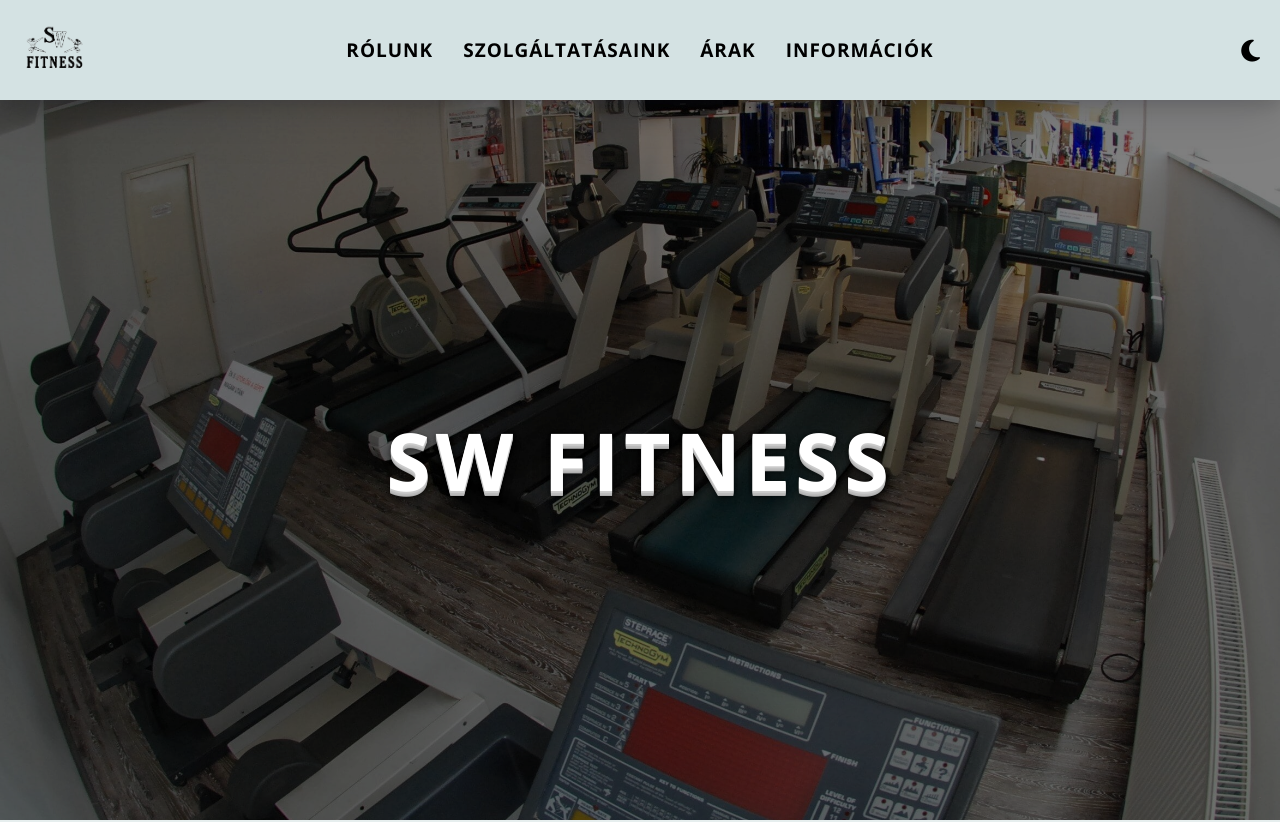
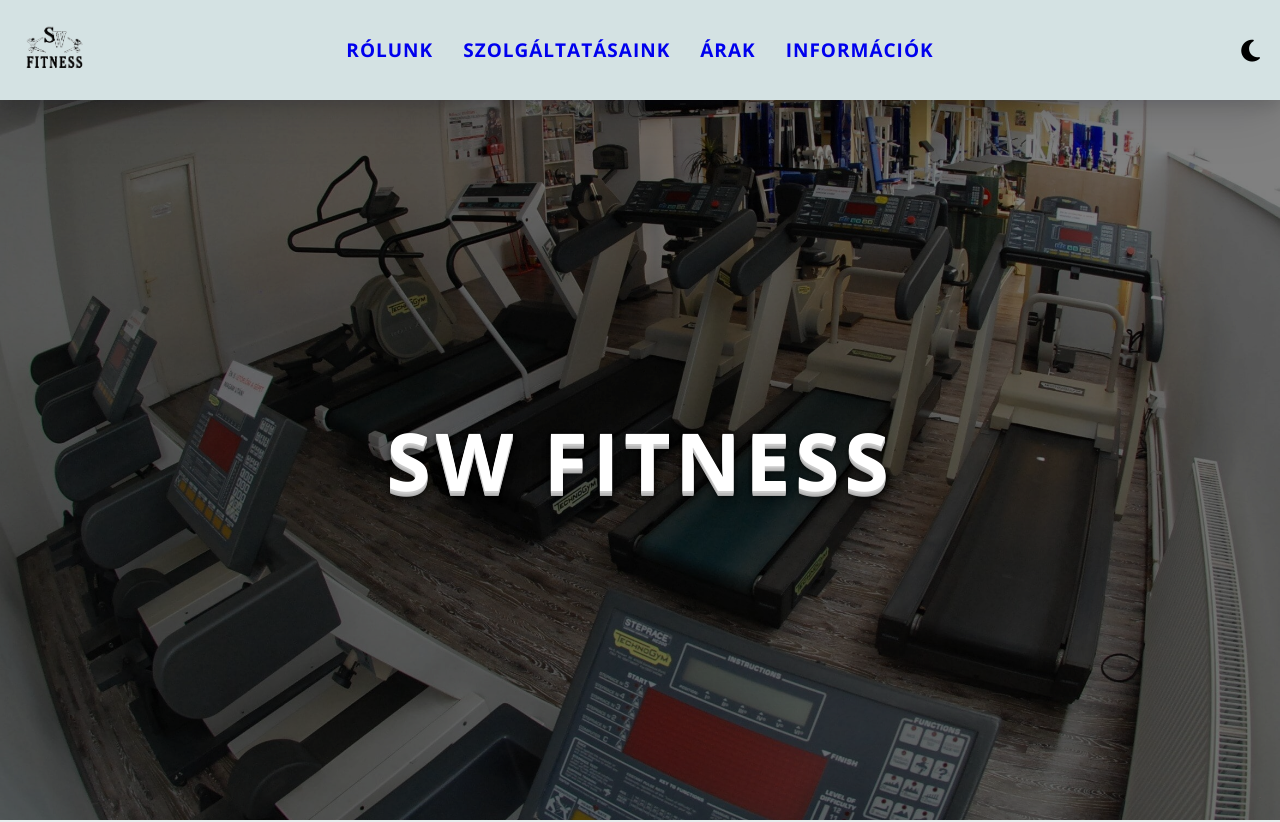
Before and after one commit to Airstonex/SWFITNESS, a plain HTML site: page index.html in a window 1280 px wide. Shown: the top 822 px of the page. Drawn offline with nearby package versions, Linux system fonts and the light colour scheme.

Commit message:
inherit changes

```diff
--- a/css/global.css
+++ b/css/global.css
@@ -11,11 +11,6 @@
 * {
   margin: 0;
   padding: 0;
-}
-
-a,
-button {
-  color: inherit;
   font: inherit;
 }
 
```
